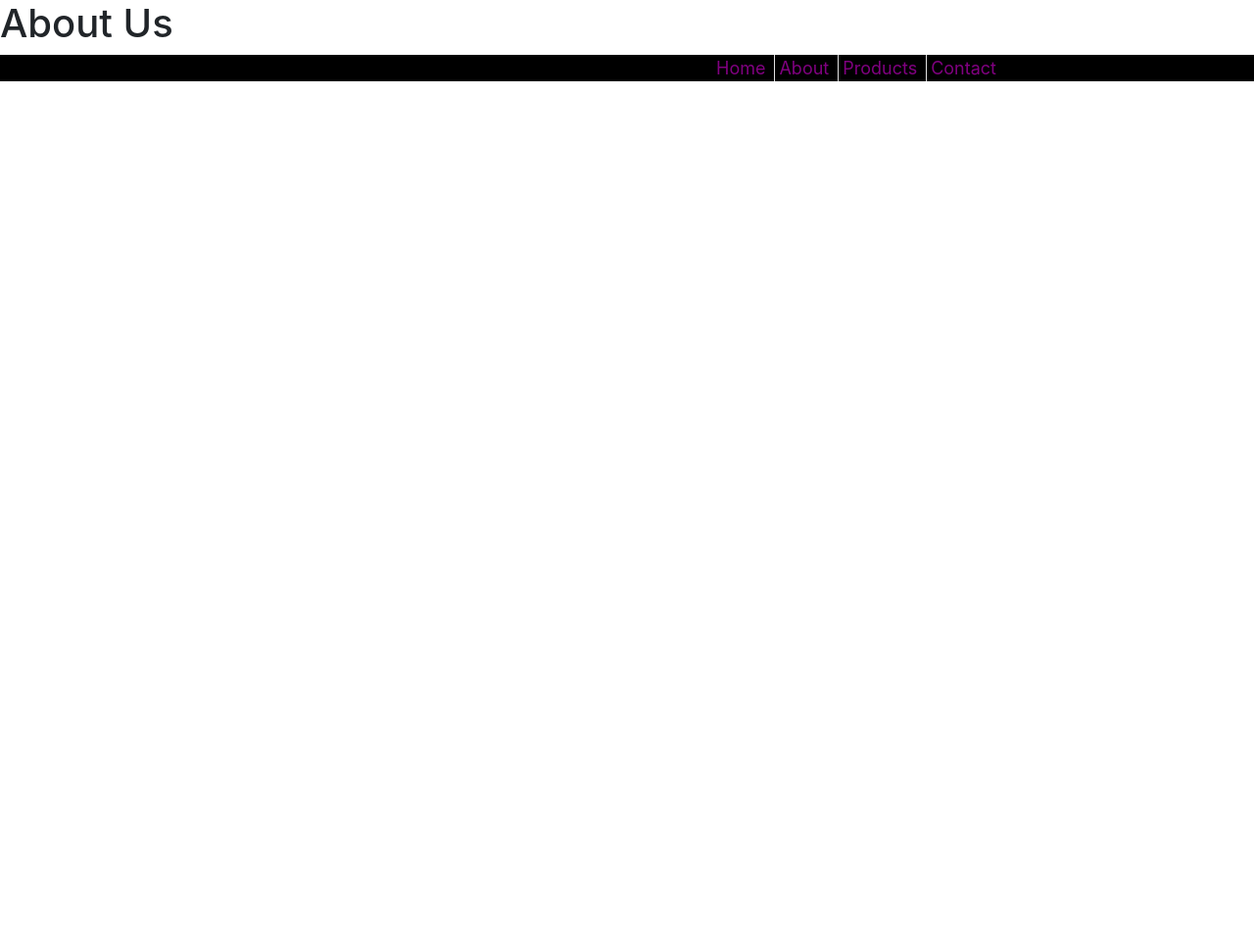
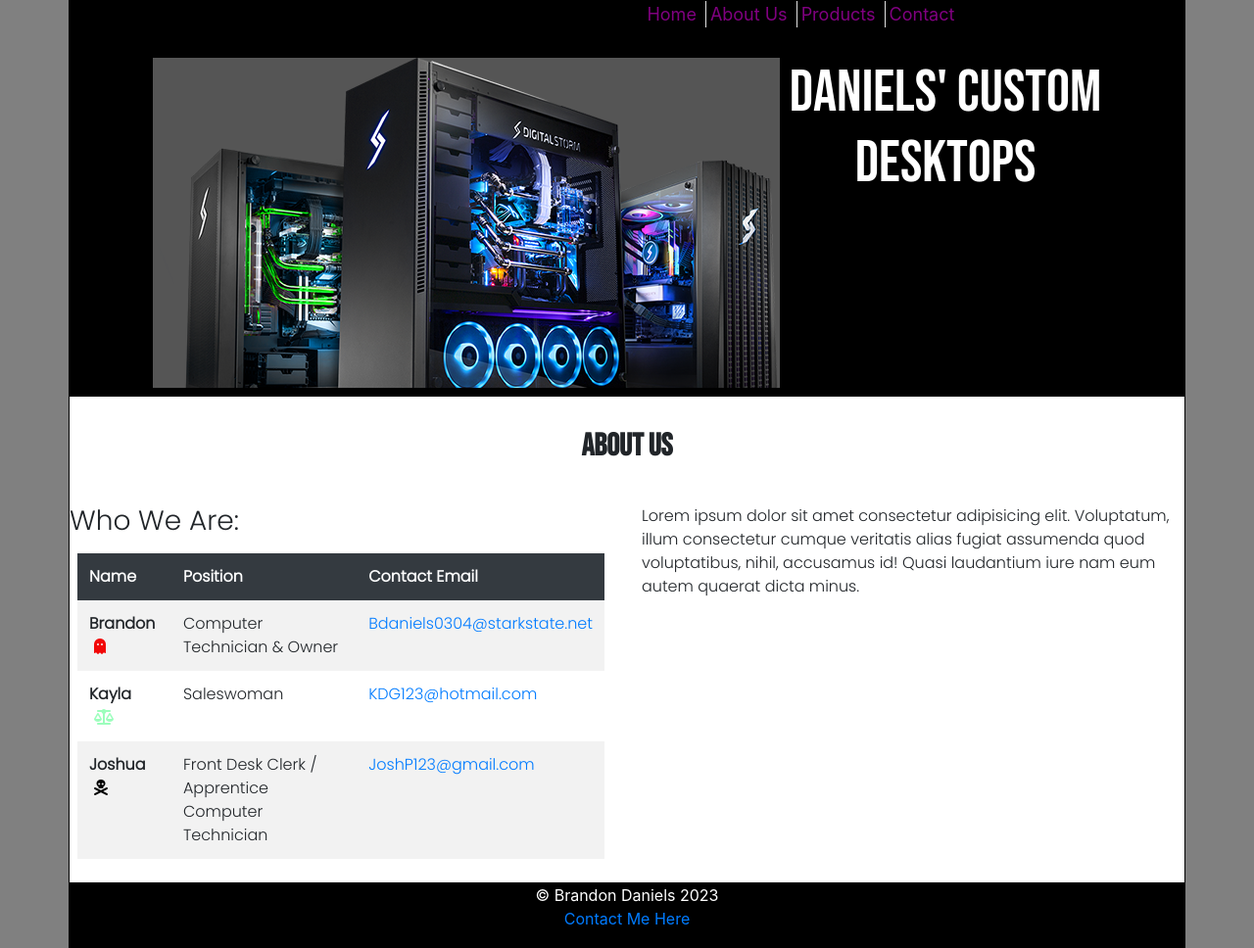
Before and after one commit to TheKyritic/design-site, a plain HTML site: page about.html in a window 1280 px wide. Shown: the whole page at 98% size. Before the commit the page ends 800 px from the top, so only its background shows below. Drawn offline with nearby package versions, Linux system fonts and the light colour scheme.

Commit message:
week-10-complete

```diff
--- a/about.html
+++ b/about.html
@@ -1,6 +1,8 @@
 <!doctype html>
 <html lang="en">
   <!--Brandon Daniels WDD222 ~ 10/17/2023-->
+  <!--Brandon Daniels WDD222 ~ 10/30/2023-->
+  <!--Brandon Daniels WDD222 ~ 11/8/2023-->
   <head>
     <!-- Required meta tags -->
     <meta charset="utf-8">
@@ -8,22 +10,79 @@
 
     <!-- Bootstrap CSS -->
     <link rel="stylesheet" href="https://cdn.jsdelivr.net/npm/bootstrap@4.3.1/dist/css/bootstrap.min.css" integrity="sha384-ggOyR0iXCbMQv3Xipma34MD+dH/1fQ784/j6cY/iJTQUOhcWr7x9JvoRxT2MZw1T" crossorigin="anonymous">
+   <!--Google Fonts link for Bebas Neue && Poppins-->
+   <link rel="preconnect" href="https://fonts.googleapis.com">
+   <link rel="preconnect" href="https://fonts.gstatic.com" crossorigin>
+   <link href="https://fonts.googleapis.com/css2?family=Bebas+Neue&family=Poppins:wght@300&display=swap" rel="stylesheet">
     <!--Custom Styles-->
     <link rel="stylesheet" href="css/custom.css">
+    <!--Font Awesome Icons link-->
+    <script src="https://kit.fontawesome.com/91c4d6c69c.js" crossorigin="anonymous"></script>
     <title>About Us</title>
   </head>
     <body>
-    <h1>About Us</h1>
+      <div class ="bkg">
+      <div class="container">
         <nav>
           <a href="index.html">Home</a>
-        <a href="about.html">About</a>
+          <a href="about.html" id="curPage">About Us</a>
           <a href="products.html">Products</a>
           <a href="contact.html">Contact</a>
       </nav>
+      <header class ="header card">
+         <h1>  <img src ="images/pc-trio.png" alt="logo" class="responsive" >Daniels' Custom <br> Desktops  </h1>
+      </header>
+      <main>
+        <h2 class="display-6"> About Us </h2>
+      <div class="row">
+        <div class="bd col-lg-6 col-md-9 col-sm-12">
+          <h3 class="display-6">Who We Are: </h3>
+          <table class="table table-striped table-borderless table-hover table-responsive">
+            <thead class="thead-dark thead-responsive">
+              <tr>
+                <th>Name</th>
+                <th>Position</th>
+                <th>Contact Email</th>
+              </tr>
+            </thead>
+            <tbody>
+              <tr>
+                <td><b>Brandon <i class="fa-solid fa-ghost fa-bounce" style="color: #f20707;"></i></b></td>
+                <td>Computer Technician & Owner</td>
+                <td><a href = "mailto:Bdaniels0304@StarkState.net">Bdaniels0304@starkstate.net</a></td>
+              </tr>
+              <tr>
+                <td><b>Kayla <i class="fa-solid fa-scale-balanced fa-beat-fade" style="color: #08fd59;"></i></b></td>
+                <td>Saleswoman</td>
+                <td><a href = "mailto:KDG123@hotmail.com">KDG123@hotmail.com</a></td>
+              </tr>
+              <tr>
+                <td><b>Joshua <i class="fa-solid fa-skull-crossbones fa-flip" style="color: #000000;"></i></b></td>
+                <td>Front Desk Clerk / Apprentice Computer Technician</td>
+                <td><a href = "mailto:JoshP123@gmail.com">JoshP123@gmail.com</a></td>
+              </tr>
+            </tbody>
+          </table>
+        </div>
+        <div class="bd col-lg-6 col-md-3 col-sm-12">
+          <p>Lorem ipsum dolor sit amet consectetur adipisicing elit. Voluptatum, illum consectetur cumque veritatis alias fugiat assumenda quod voluptatibus, nihil, accusamus id! Quasi laudantium iure nam eum autem quaerat dicta minus.</p>
+        </div>
+      </div>
+      </main>
+
+
+
     <!-- Optional JavaScript -->
     <!-- jQuery first, then Popper.js, then Bootstrap JS -->
     <script src="https://code.jquery.com/jquery-3.3.1.slim.min.js" integrity="sha384-q8i/X+965DzO0rT7abK41JStQIAqVgRVzpbzo5smXKp4YfRvH+8abtTE1Pi6jizo" crossorigin="anonymous"></script>
     <script src="https://cdn.jsdelivr.net/npm/popper.js@1.14.7/dist/umd/popper.min.js" integrity="sha384-UO2eT0CpHqdSJQ6hJty5KVphtPhzWj9WO1clHTMGa3JDZwrnQq4sF86dIHNDz0W1" crossorigin="anonymous"></script>
     <script src="https://cdn.jsdelivr.net/npm/bootstrap@4.3.1/dist/js/bootstrap.min.js" integrity="sha384-JjSmVgyd0p3pXB1rRibZUAYoIIy6OrQ6VrjIEaFf/nJGzIxFDsf4x0xIM+B07jRM" crossorigin="anonymous"></script>
+  <footer class ="card">
+    <p> &copy; Brandon Daniels 2023 <br>
+      <a href = "mailto:Bdaniels0304@StarkState.net" >Contact Me Here </a>
+          </p>
+  </footer>
+</div>
+</div>
 </body>
 </html>
--- a/css/custom.css
+++ b/css/custom.css
@@ -32,9 +32,14 @@ nav a
 }
 
 nav a:link{color: purple;}
-nav a:visited{color: white}
-nav a:hover{color: orangered;}
-nav a:focus{color: red;}
+nav a:visited{color: white;}
+nav a:hover{color: green;}
+nav a:focus{color: lightblue;}
+
+#curPage:link{color: purple;}
+#curPage:visited{color: red;}
+#curPage:hover{color: green;}
+#curPage:focus{color: lightblue;}
 
 nav a:not(:last-child)::after
 {
@@ -67,9 +72,11 @@ nav a:not(:last-child)::after
 {
     display: flex;
     flex-wrap: wrap;
-    font-size: 48px;
-    padding-top: 20px;
+    font-size: 60px;
+    font-family: 'Bebas Neue', sans-serif;
+    padding-top: .5em;
 }
+
 
 .header img
 {
@@ -80,9 +87,26 @@ nav a:not(:last-child)::after
     height: auto;
 }
 
-
-
 main
 {
     min-height: 160px;
+    font-family: 'Poppins', sans-serif;
 }
+
+h2
+{
+    text-align: center;
+    font-weight: bold;
+    padding: 1em;
+    font-family: 'Bebas Neue', sans-serif;
+}
+
+table
+{
+    padding: .5em;
+}
+
+i
+{
+    margin-left: 5px;
+}
```
Also changed, not shown: index.html (+1 -1 lines). Lines whose indentation alone changed are shown as unchanged.
